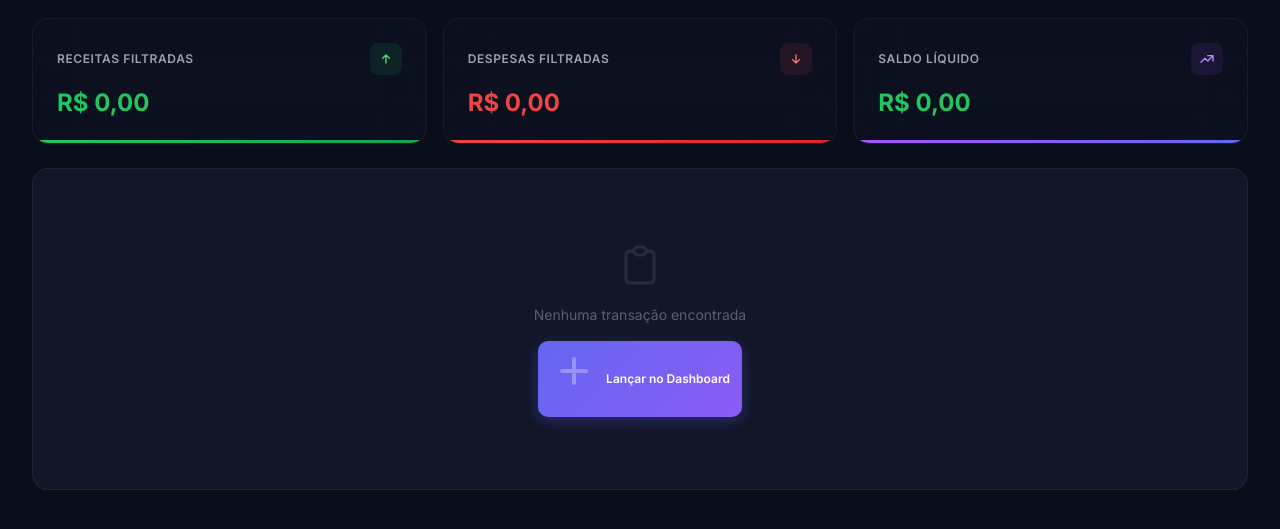
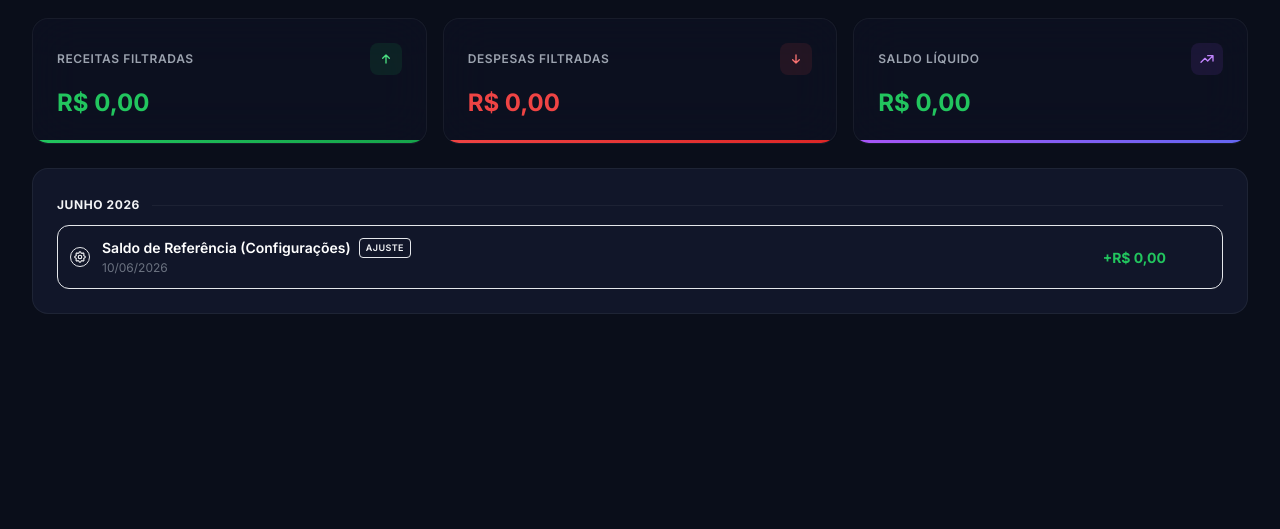
Before and after one commit to BrunoRodri/financas-ia, a Django app: page /transactions/ in a window 1280 px wide. Shown: the part 240-769 px from the top of the page. Run offline with Django 5.2, Linux system fonts and the light colour scheme; data comes from the database, SQL or seed files in the repository; data that the repository does not hold is empty; some libraries are stand-ins or nearby versions.

Commit message:
feat: exibição cronológica e estilizada do saldo de referência nas transações

```diff
--- a/core/views.py
+++ b/core/views.py
@@ -15,6 +15,29 @@ from core.forms import (
 )
 from core.models import CreditCard, Goal, RecurringRule, Transaction, UserSettings
 from core.services.cash_flow import get_upcoming_transactions, project_cash_flow
+
+
+class VirtualInitialBalance:
+    def __init__(self, amount, date):
+        self.is_initial_balance = True
+        self.amount = abs(amount)
+        self.due_date = date
+        self.type = 'INCOME' if amount >= 0 else 'EXPENSE'
+        self.description = "Saldo de Referência (Configurações)"
+        self.status = 'PAID'
+        self.id = 0
+        self.tags = type('MockTags', (object,), {'all': lambda: []})()
+        self.credit_card = None
+        self.installment_number = None
+        self.recurring_rule = None
+
+    @property
+    def is_income(self):
+        return self.type == 'INCOME'
+
+    @property
+    def is_expense(self):
+        return self.type == 'EXPENSE'
 
 
 # ─── Dashboard ───────────────────────────────────────────────────────────────
@@ -108,6 +131,36 @@ def transaction_list(request):
     total_expense = sum(t.amount for t in transactions if t.is_expense)
     net_balance = total_income - total_expense
 
+    # Carregar saldo inicial das configurações
+    user_settings = UserSettings.load()
+    show_initial_balance = True
+
+    if txn_type:
+        is_positive = user_settings.current_balance >= 0
+        if (txn_type == 'INCOME' and not is_positive) or (txn_type == 'EXPENSE' and is_positive):
+            show_initial_balance = False
+    if tag or card_id or payment_method:
+        show_initial_balance = False
+    if year_filter:
+        try:
+            if user_settings.balance_date.year != int(year_filter):
+                show_initial_balance = False
+        except ValueError:
+            pass
+    if month_filter:
+        try:
+            if user_settings.balance_date.month != int(month_filter):
+                show_initial_balance = False
+        except ValueError:
+            pass
+
+    transactions_list = list(transactions)
+    if show_initial_balance:
+        virtual_bal = VirtualInitialBalance(user_settings.current_balance, user_settings.balance_date)
+        transactions_list.append(virtual_bal)
+        # Ordenação estável: no mesmo dia, o saldo inicial aparece primeiro
+        transactions_list.sort(key=lambda t: (t.due_date, 0 if getattr(t, 'is_initial_balance', False) else 1))
+
     # Opções para popular os dropdowns de filtro na página inteira e HTMX partial
     from core.models import CreditCard, Tag
     cards = CreditCard.objects.all()
@@ -145,7 +198,7 @@ def transaction_list(request):
     has_advanced = bool(status or month_filter or year_filter or payment_method or card_id or tag)
 
     context = {
-        'transactions': transactions,
+        'transactions': transactions_list,
         'tags': Tag.objects.all(),
         'cards': cards,
         'months_available': months_available,
--- /dev/null
+++ b/templates/partials/transaction_initial_balance_row.html
@@ -0,0 +1,36 @@
+{% load currency_filters %}
+<div class="flex items-center gap-3 p-3 rounded-xl bg-primary-500/5 border border-primary-500/10 hover:bg-primary-500/10 transition-colors group">
+    <!-- Icon Placeholder -->
+    <div class="flex-shrink-0 w-5 h-5 rounded-full bg-primary-500/10 flex items-center justify-center border border-primary-500/20 text-primary-400">
+        <svg class="w-3.5 h-3.5" fill="none" stroke="currentColor" viewBox="0 0 24 24"><path stroke-linecap="round" stroke-linejoin="round" stroke-width="2" d="M10.325 4.317c.426-1.756 2.924-1.756 3.35 0a1.724 1.724 0 002.573 1.066c1.543-.94 3.31.826 2.37 2.37a1.724 1.724 0 001.065 2.572c1.756.426 1.756 2.924 0 3.35a1.724 1.724 0 00-1.066 2.573c.94 1.543-.826 3.31-2.37 2.37a1.724 1.724 0 00-2.572 1.065c-.426 1.756-2.924 1.756-3.35 0a1.724 1.724 0 00-2.573-1.066c-1.543.94-3.31-.826-2.37-2.37a1.724 1.724 0 00-1.065-2.572c-1.756-.426-1.756-2.924 0-3.35a1.724 1.724 0 001.066-2.573c-.94-1.543.826-3.31 2.37-2.37.996.608 2.296.07 2.572-1.065z"/><path stroke-linecap="round" stroke-linejoin="round" stroke-width="2" d="M15 12a3 3 0 11-6 0 3 3 0 016 0z"/></svg>
+    </div>
+
+    <!-- Info -->
+    <div class="flex-1 min-w-0">
+        <div class="flex items-center gap-2">
+            <span class="text-sm font-semibold text-white truncate">
+                {{ txn.description }}
+            </span>
+            <span class="text-[9px] uppercase tracking-wider font-semibold px-1.5 py-0.5 rounded bg-primary-500/10 text-primary-400 border border-primary-500/20">
+                Ajuste
+            </span>
+        </div>
+        <div class="flex items-center gap-2 mt-0.5">
+            <span class="text-xs text-gray-500">{{ txn.due_date|date:"d/m/Y" }}</span>
+        </div>
+    </div>
+
+    <!-- Amount -->
+    <div class="flex-shrink-0 text-right mr-2">
+        <span class="text-sm font-bold {% if txn.is_income %}text-income{% else %}text-expense{% endif %}">
+            {% if txn.is_income %}+{% else %}-{% endif %}{{ txn.amount|brl }}
+        </span>
+    </div>
+
+    <!-- Quick edit settings shortcut -->
+    <a href="{% url 'settings' %}"
+       class="flex-shrink-0 opacity-0 group-hover:opacity-100 transition-opacity p-1 rounded-lg hover:bg-primary-500/10 text-gray-500 hover:text-primary-400"
+       title="Ajustar nas Configurações">
+        <svg class="w-4 h-4" fill="none" stroke="currentColor" viewBox="0 0 24 24"><path stroke-linecap="round" stroke-linejoin="round" stroke-width="2" d="M12 6V4m0 2a2 2 0 100 4m0-4a2 2 0 110 4m-6 8a2 2 0 100-4m0 4a2 2 0 110-4m0 4v2m0-6V4m6 6v10m6-2a2 2 0 100-4m0 4a2 2 0 110-4m0 4v2m0-6V4"/></svg>
+    </a>
+</div>
--- a/templates/partials/transactions_full_content.html
+++ b/templates/partials/transactions_full_content.html
@@ -179,7 +179,11 @@
                         <div class="h-px flex-1 bg-white/5"></div>
                     </div>
                 {% endifchanged %}
-                {% include 'partials/transaction_row.html' %}
+                {% if txn.is_initial_balance %}
+                    {% include 'partials/transaction_initial_balance_row.html' %}
+                {% else %}
+                    {% include 'partials/transaction_row.html' %}
+                {% endif %}
             {% empty %}
                 <div class="empty-state">
                     <svg fill="none" stroke="currentColor" viewBox="0 0 24 24"><path stroke-linecap="round" stroke-linejoin="round" stroke-width="1.5" d="M9 5H7a2 2 0 00-2 2v12a2 2 0 002 2h10a2 2 0 002-2V7a2 2 0 00-2-2h-2M9 5a2 2 0 002 2h2a2 2 0 002-2M9 5a2 2 0 012-2h2a2 2 0 012 2"/></svg>
```
